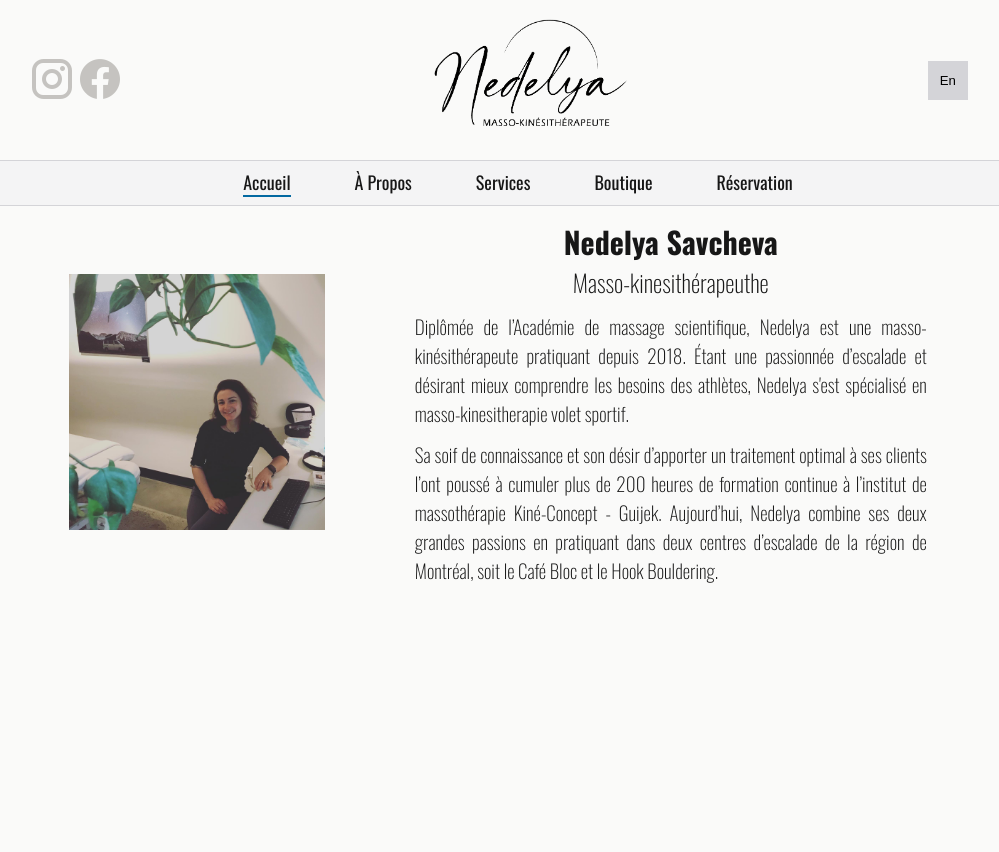
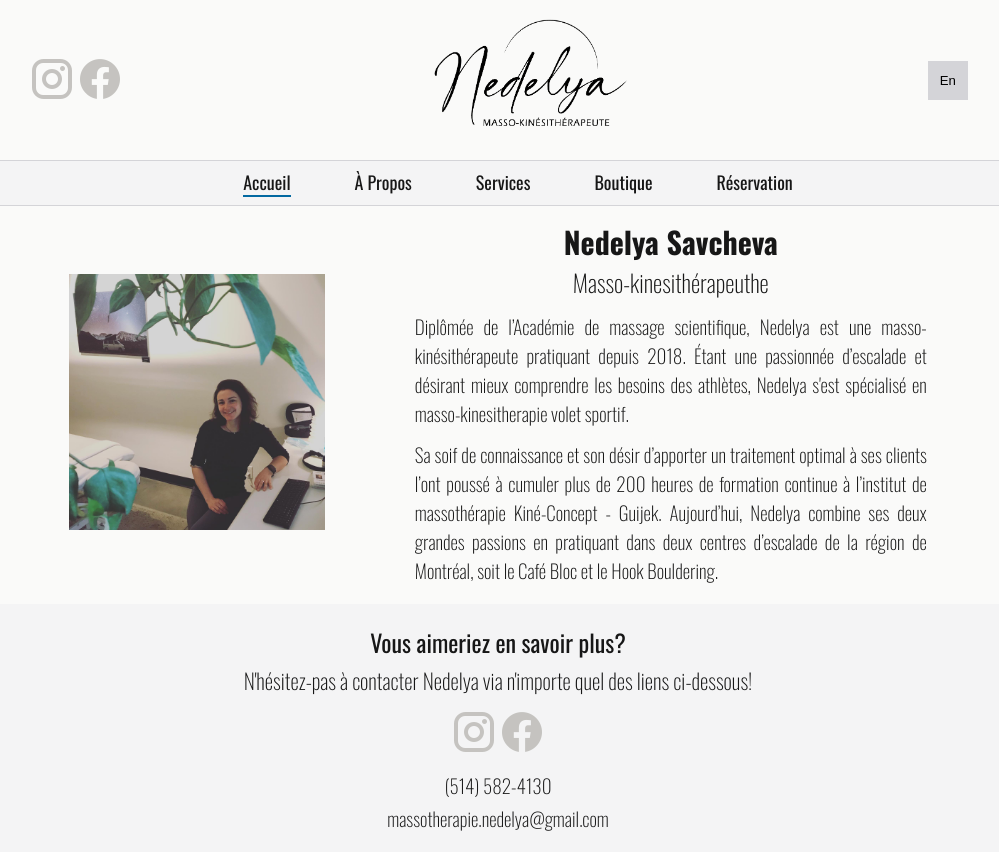
Before and after one commit to edouardblais/nedelya-masso, a React (Create React App) app: page /nedelya-masso/fr/a-propos in a window 1280 px wide. Shown: the whole page, without its empty margins (142-1141 px from the left). Before the commit the page ends 800 px from the top, so only its background shows below. Built offline with nearby package versions, Linux system fonts and the light colour scheme.

Commit message:
finished implementation of about component

```diff
--- a/src/about/APropos.js
+++ b/src/about/APropos.js
@@ -1,6 +1,8 @@
 import React from 'react';
 import './about.css';
 import Nedhappy from '../img/nedhappy.jpg';
+import facebook from '../img/facebook.png';
+import instagram from '../img/instagram.png';
 
 const APropos = () => {
     return (
@@ -27,6 +29,20 @@ const APropos = () => {
                     </p>
                 </div>
             </div>
+            <div className='know-more-box'>
+                <div className='know-more-sub-box'>
+                    <h3 className='about-know-more-title'>Vous aimeriez en savoir plus?</h3>
+                    <h4 className='about-know-more-sub-title'>N'hésitez-pas à contacter Nedelya via n'importe quel des liens ci-dessous!</h4>
+                </div>
+                <div className="top-nav-socialmedia-box">
+                        <a href="https://www.instagram.com/massotherapie.nedelya/?hl=en"><img className="top-nav-socialmedia-png pink-hover" src={instagram} alt='instagram link'/></a>
+                        <a href='https://www.facebook.com/nedelya.massage'><img className="top-nav-socialmedia-png blue-hover"src={facebook} alt='facebook link'/></a>
+                </div>
+                <div className='know-more-sub-box'>
+                    <p className='about-text'>(514) 582-4130</p>
+                    <a href = "mailto: massotherapie.nedelya@gmail.com" className='about-text'>massotherapie.nedelya@gmail.com</a>
+                </div>
+            </div>
         </div>
     )
 }
--- a/src/home/Home.js
+++ b/src/home/Home.js
@@ -14,7 +14,7 @@ const Home = () => {
                     </div>
                 </div>
             </div>
-            <div className='overview-box'>
+            <div className='overview-box with-padding'>
                 <div className='text-box'>
                     <p className='home-text'>Whatever your need, Ned can help you.</p>
                     <button className='home-btn'>SERVICES</button>
@@ -31,7 +31,7 @@ const Home = () => {
                     </div>
                 </div>
             </div>
-            <div className='overview-box'>
+            <div className='overview-box with-padding'>
                 <div className='image-box'>
                     <img src={Nedso} alt='Ned' className='home-image'/>
                 </div>
```
